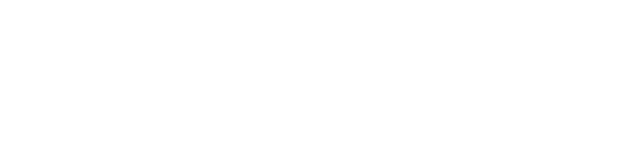
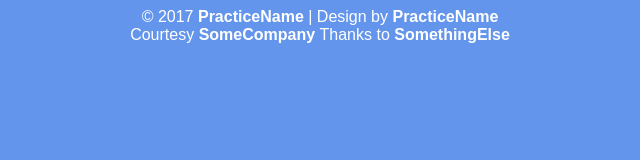
Before and after one commit to heretoinfinity/web-bootcamp, a plain HTML site: page week1/index.html in a window 1280 px wide. Shown: the whole page, without its empty margins (320-960 px from the left). Drawn offline with Linux system fonts and the light colour scheme.

Commit message:
add stylesheet & add footer

```diff
--- a/week1/index.html
+++ b/week1/index.html
@@ -1,9 +1,16 @@
 <!DOCTYPE html>
 <html lang="en">
+
   <head>
     <title> </title>
     <meta  charset="utf-8">
+    <link href="style.css" rel="stylesheet" type="text/css">
   </head>
+
   <body>
+    <footer>&copy; 2017 <b>PracticeName</b> | Design by <b>PracticeName</b> <br>
+      Courtesy <b>SomeCompany </b>Thanks to <b>SomethingElse</b>
+    </footer>
   </body>
+
 </html>
--- /dev/null
+++ b/week1/style.css
@@ -0,0 +1,14 @@
+html {
+  margin: 0;
+}
+
+body {
+  background-color: CornflowerBlue;  /* #6495ED */
+}
+
+footer {
+  color: white;
+  font-family: Arial, sans-serif;
+  text-align-last: center;
+
+}
```
